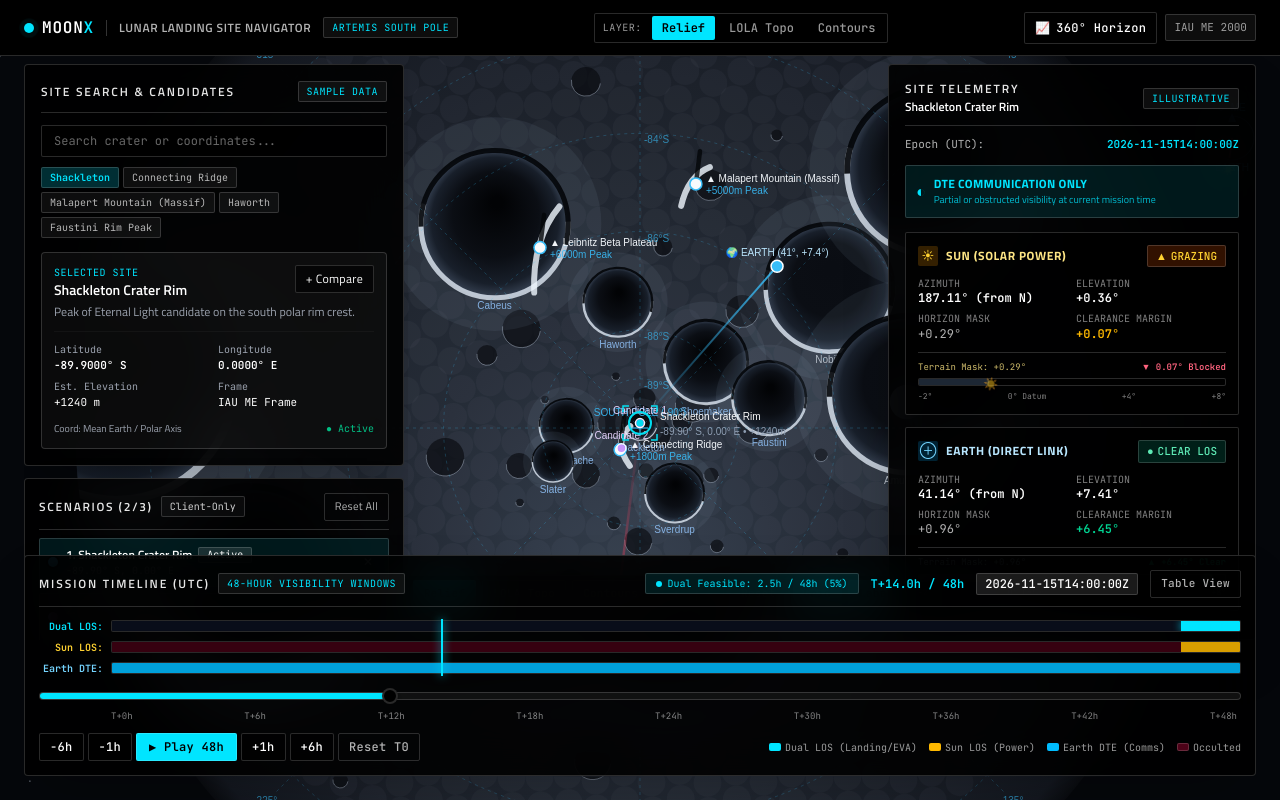
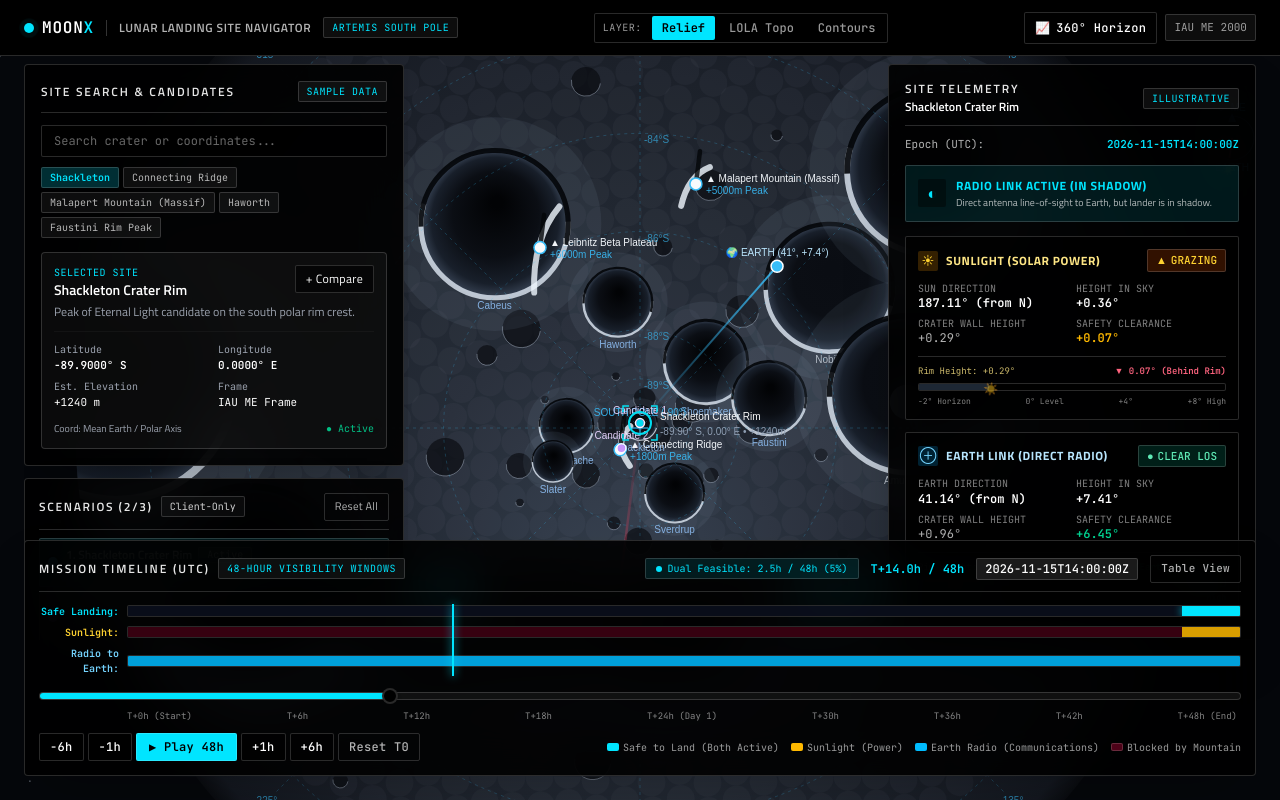
Before and after one commit to Mjay06/MoonX, a Next.js app: page / in a window 1280 px wide. Built offline with nearby package versions, Linux system fonts and the light colour scheme.

Commit message:
feat(ui): convert telemetry and scrubber to plain human language with clear landing indicators

```diff
--- a/src/components/telemetry-panel.tsx
+++ b/src/components/telemetry-panel.tsx
@@ -254,34 +254,38 @@ export function TelemetryPanel({
         <span className="font-semibold text-[#00e5ff]">{timestampUtc}</span>
       </div>
 
-      {/* Joint feasibility banner */}
+      {/* Joint feasibility banner (Plain English) */}
       <div
-        className={`mt-3 flex items-center justify-between rounded-xs border p-2.5 ${
+        className={`mt-3 flex items-center justify-between rounded-xs border p-3 ${
           bothVisible
-            ? "border-emerald-500/40 bg-emerald-950/30 text-emerald-300"
+            ? "border-emerald-500/50 bg-emerald-950/40 text-emerald-300 shadow-[0_0_20px_rgba(16,185,129,0.15)]"
             : sun.visibility === "CLEAR" || earth.visibility === "CLEAR"
               ? "border-[#00e5ff]/40 bg-[#00e5ff]/10 text-[#00e5ff]"
-              : "border-rose-500/40 bg-rose-950/25 text-rose-300"
+              : "border-rose-500/40 bg-rose-950/30 text-rose-300"
         }`}
       >
-        <div className="flex items-center gap-2">
-          <span className="text-base font-bold" aria-hidden="true">
+        <div className="flex items-center gap-2.5">
+          <span className="flex h-7 w-7 shrink-0 items-center justify-center rounded-xs bg-black/40 text-base font-bold" aria-hidden="true">
             {bothVisible ? "✓" : sun.visibility === "CLEAR" || earth.visibility === "CLEAR" ? "◐" : "✕"}
           </span>
           <div>
-            <p className="text-xs font-bold uppercase tracking-wide">
+            <p className="text-xs font-bold uppercase tracking-wider">
               {bothVisible
-                ? "Dual Line-of-Sight Feasible"
+                ? "Safe to Land: Full Power & Communications"
                 : sun.visibility === "CLEAR"
-                  ? "Solar Generation Only"
+                  ? "Solar Power Only (Radio Blocked)"
                   : earth.visibility === "CLEAR"
-                    ? "DTE Communication Only"
-                    : "No Line-of-Sight Available"}
+                    ? "Radio Link Active (In Shadow)"
+                    : "Unsafe: Obscured by Terrain Rim"}
             </p>
-            <p className="text-[10px] opacity-80">
+            <p className="text-[10px] text-white/70 leading-snug mt-0.5">
               {bothVisible
-                ? "Concurrent solar power + Direct-To-Earth communications"
-                : "Partial or obstructed visibility at current mission time"}
+                ? "Simultaneous solar power generation and direct communications with Earth."
+                : sun.visibility === "CLEAR"
+                  ? "Sunlight reaches solar panels, but the crater rim blocks the line to Earth."
+                  : earth.visibility === "CLEAR"
+                    ? "Direct antenna line-of-sight to Earth, but lander is in shadow."
+                    : "Both sunlight and radio links are obstructed by surrounding mountain walls."}
             </p>
           </div>
         </div>
@@ -298,7 +302,7 @@ export function TelemetryPanel({
               ☀
             </span>
             <span className="text-xs font-bold uppercase tracking-wider text-amber-200">
-              Sun (Solar Power)
+              Sunlight (Solar Power)
             </span>
           </div>
           {getStatusBadge(sun.visibility)}
@@ -306,22 +310,22 @@ export function TelemetryPanel({
 
         <dl className="mt-2.5 grid grid-cols-2 gap-x-2 gap-y-1.5 font-mono text-xs">
           <div>
-            <dt className="text-[10px] text-white/50 uppercase">Azimuth</dt>
+            <dt className="text-[10px] text-white/50 uppercase">Sun Direction</dt>
             <dd className="font-semibold text-white">{sun.azimuthDeg}° (from N)</dd>
           </div>
           <div>
-            <dt className="text-[10px] text-white/50 uppercase">Elevation</dt>
+            <dt className="text-[10px] text-white/50 uppercase">Height in Sky</dt>
             <dd className="font-semibold text-white">
               {sun.elevationDeg > 0 ? "+" : ""}
               {sun.elevationDeg}°
             </dd>
           </div>
           <div>
-            <dt className="text-[10px] text-white/50 uppercase">Horizon Mask</dt>
+            <dt className="text-[10px] text-white/50 uppercase">Crater Wall Height</dt>
             <dd className="text-white/70">{sun.horizonMaskDeg > 0 ? "+" : ""}{sun.horizonMaskDeg}°</dd>
           </div>
           <div>
-            <dt className="text-[10px] text-white/50 uppercase">Clearance Margin</dt>
+            <dt className="text-[10px] text-white/50 uppercase">Safety Clearance</dt>
             <dd
               className={
                 sun.marginDeg > 0.25
@@ -340,9 +344,9 @@ export function TelemetryPanel({
         {/* Visual Sun Horizon Clearance Gauge */}
         <div className="mt-2.5 pt-2 border-t border-amber-500/20">
           <div className="flex justify-between font-mono text-[9px] text-amber-200/80 mb-1">
-            <span>Terrain Mask: {sun.horizonMaskDeg > 0 ? "+" : ""}{sun.horizonMaskDeg}°</span>
+            <span>Rim Height: {sun.horizonMaskDeg > 0 ? "+" : ""}{sun.horizonMaskDeg}°</span>
             <span className={sun.visibility === "CLEAR" ? "text-emerald-400 font-semibold" : "text-rose-400 font-semibold"}>
-              {sun.visibility === "CLEAR" ? `▲ ${sun.marginDeg > 0 ? "+" : ""}${sun.marginDeg}° Clear` : `▼ ${sun.marginDeg}° Blocked`}
+              {sun.visibility === "CLEAR" ? `▲ ${sun.marginDeg > 0 ? "+" : ""}${sun.marginDeg}° (Sun Above Rim)` : `▼ ${sun.marginDeg}° (Behind Rim)`}
             </span>
           </div>
           <div className="relative h-2 w-full rounded-xs bg-black/90 overflow-hidden flex border border-white/20">
@@ -354,10 +358,10 @@ export function TelemetryPanel({
             />
           </div>
           <div className="relative mt-1 flex justify-between font-mono text-[8px] text-white/50">
-            <span>-2°</span>
-            <span>0° Datum</span>
+            <span>-2° Horizon</span>
+            <span>0° Level</span>
             <span>+4°</span>
-            <span>+8°</span>
+            <span>+8° High</span>
             {/* Sun position marker */}
             <span
               className="absolute -top-3.5 -translate-x-1/2 text-xs"
@@ -381,7 +385,7 @@ export function TelemetryPanel({
               ⊕
             </span>
             <span className="text-xs font-bold uppercase tracking-wider text-sky-200">
-              Earth (Direct Link)
+              Earth Link (Direct Radio)
             </span>
           </div>
           {getStatusBadge(earth.visibility)}
@@ -389,22 +393,22 @@ export function TelemetryPanel({
 
         <dl className="mt-2.5 grid grid-cols-2 gap-x-2 gap-y-1.5 font-mono text-xs">
           <div>
-            <dt className="text-[10px] text-white/50 uppercase">Azimuth</dt>
+            <dt className="text-[10px] text-white/50 uppercase">Earth Direction</dt>
             <dd className="font-semibold text-white">{earth.azimuthDeg}° (from N)</dd>
           </div>
           <div>
-            <dt className="text-[10px] text-white/50 uppercase">Elevation</dt>
+            <dt className="text-[10px] text-white/50 uppercase">Height in Sky</dt>
             <dd className="font-semibold text-white">
               {earth.elevationDeg > 0 ? "+" : ""}
               {earth.elevationDeg}°
             </dd>
           </div>
           <div>
-            <dt className="text-[10px] text-white/50 uppercase">Horizon Mask</dt>
+            <dt className="text-[10px] text-white/50 uppercase">Crater Wall Height</dt>
             <dd className="text-white/70">{earth.horizonMaskDeg > 0 ? "+" : ""}{earth.horizonMaskDeg}°</dd>
           </div>
           <div>
-            <dt className="text-[10px] text-white/50 uppercase">Clearance Margin</dt>
+            <dt className="text-[10px] text-white/50 uppercase">Safety Clearance</dt>
             <dd
               className={
                 earth.marginDeg > 0.25
@@ -423,9 +427,9 @@ export function TelemetryPanel({
         {/* Visual Earth Horizon Clearance Gauge */}
         <div className="mt-2.5 pt-2 border-t border-sky-500/20">
           <div className="flex justify-between font-mono text-[9px] text-sky-200/80 mb-1">
-            <span>Terrain Mask: {earth.horizonMaskDeg > 0 ? "+" : ""}{earth.horizonMaskDeg}°</span>
+            <span>Rim Height: {earth.horizonMaskDeg > 0 ? "+" : ""}{earth.horizonMaskDeg}°</span>
             <span className={earth.visibility === "CLEAR" ? "text-emerald-400 font-semibold" : "text-rose-400 font-semibold"}>
-              {earth.visibility === "CLEAR" ? `▲ ${earth.marginDeg > 0 ? "+" : ""}${earth.marginDeg}° Clear` : `▼ ${earth.marginDeg}° Blocked`}
+              {earth.visibility === "CLEAR" ? `▲ ${earth.marginDeg > 0 ? "+" : ""}${earth.marginDeg}° (Earth Above Rim)` : `▼ ${earth.marginDeg}° (Behind Rim)`}
             </span>
           </div>
           <div className="relative h-2 w-full rounded-xs bg-black/90 overflow-hidden flex border border-white/20">
@@ -437,10 +441,10 @@ export function TelemetryPanel({
             />
           </div>
           <div className="relative mt-1 flex justify-between font-mono text-[8px] text-white/50">
-            <span>-2°</span>
-            <span>0° Datum</span>
+            <span>-2° Horizon</span>
+            <span>0° Level</span>
             <span>+4°</span>
-            <span>+8°</span>
+            <span>+8° High</span>
             {/* Earth position marker */}
             <span
               className="absolute -top-3.5 -translate-x-1/2 text-xs"
--- a/src/components/time-scrubber-panel.tsx
+++ b/src/components/time-scrubber-panel.tsx
@@ -176,8 +176,8 @@ export function TimeScrubberPanel({
           <div className="relative mb-2 flex flex-col gap-1.5 text-[10px] font-mono">
             {/* Track 1: DUAL FEASIBLE WINDOW (Power + Comms Simultaneously) */}
             <div className="flex items-center gap-2">
-              <span className="w-16 shrink-0 font-semibold text-[#00e5ff] text-right">
-                Dual LOS:
+              <span className="w-20 shrink-0 font-semibold text-[#00e5ff] text-right">
+                Safe Landing:
               </span>
               <div className="relative h-3 w-full rounded-xs bg-black/80 overflow-hidden flex border border-white/20">
                 {feasibilityProfile.steps.map((s, idx) => (
@@ -189,7 +189,7 @@ export function TimeScrubberPanel({
                         ? "bg-[#00e5ff] shadow-[0_0_8px_rgba(0,229,255,0.7)]"
                         : "bg-slate-900/60"
                     }`}
-                    title={`T+${s.hour}h: ${s.isBothClear ? "Concurrent Power & DTE Feasible" : "No Dual Coverage"}`}
+                    title={`T+${s.hour}h: ${s.isBothClear ? "Full Safety: Power & Comms Available" : "Unsafe: Missing Power or Radio"}`}
                   />
                 ))}
               </div>
@@ -197,8 +197,8 @@ export function TimeScrubberPanel({
 
             {/* Track 2: SOLAR POWER WINDOW (Sun Line-of-Sight) */}
             <div className="flex items-center gap-2">
-              <span className="w-16 shrink-0 font-semibold text-amber-300 text-right">
-                Sun LOS:
+              <span className="w-20 shrink-0 font-semibold text-amber-300 text-right">
+                Sunlight:
               </span>
               <div className="relative h-3 w-full rounded-xs bg-black/80 overflow-hidden flex border border-white/20">
                 {feasibilityProfile.steps.map((s, idx) => (
@@ -208,7 +208,7 @@ export function TimeScrubberPanel({
                     className={`h-full ${
                       s.isSunClear ? "bg-amber-400/85" : "bg-rose-950/70"
                     }`}
-                    title={`T+${s.hour}h: ${s.isSunClear ? "Solar Clear (Power Generation)" : "Solar Blocked by Crater Wall"}`}
+                    title={`T+${s.hour}h: ${s.isSunClear ? "Sunlight Available (Solar Power)" : "Shadowed by Crater Wall"}`}
                   />
                 ))}
               </div>
@@ -216,8 +216,8 @@ export function TimeScrubberPanel({
 
             {/* Track 3: DIRECT-TO-EARTH LINK WINDOW (Earth Line-of-Sight) */}
             <div className="flex items-center gap-2">
-              <span className="w-16 shrink-0 font-semibold text-sky-300 text-right">
-                Earth DTE:
+              <span className="w-20 shrink-0 font-semibold text-sky-300 text-right">
+                Radio to Earth:
               </span>
               <div className="relative h-3 w-full rounded-xs bg-black/80 overflow-hidden flex border border-white/20">
                 {feasibilityProfile.steps.map((s, idx) => (
@@ -227,7 +227,7 @@ export function TimeScrubberPanel({
                     className={`h-full ${
                       s.isEarthClear ? "bg-sky-400/85" : "bg-rose-950/70"
                     }`}
-                    title={`T+${s.hour}h: ${s.isEarthClear ? "Earth DTE Clear (Telemetry Link)" : "Earth Blocked by Terrain Rim"}`}
+                    title={`T+${s.hour}h: ${s.isEarthClear ? "Earth Radio Connected (Telemetry)" : "Radio Blocked by Mountain Rim"}`}
                   />
                 ))}
               </div>
@@ -237,7 +237,7 @@ export function TimeScrubberPanel({
             <div
               className="pointer-events-none absolute top-0 bottom-0 w-[2px] bg-[#00e5ff] shadow-[0_0_8px_rgba(0,229,255,1)] z-10 transition-all duration-75"
               style={{
-                left: `calc(4.5rem + (100% - 4.5rem) * ${scrubProgressPct / 100})`,
+                left: `calc(5.5rem + (100% - 5.5rem) * ${scrubProgressPct / 100})`,
               }}
             />
           </div>
@@ -256,16 +256,16 @@ export function TimeScrubberPanel({
           </div>
 
           {/* Timeline Axis Hour Ticks */}
-          <div className="flex justify-between pl-18 pr-1 font-mono text-[9px] text-white/50 mt-0.5">
-            <span>T+0h</span>
+          <div className="flex justify-between pl-22 pr-1 font-mono text-[9px] text-white/50 mt-0.5">
+            <span>T+0h (Start)</span>
             <span>T+6h</span>
             <span>T+12h</span>
             <span>T+18h</span>
-            <span>T+24h</span>
+            <span>T+24h (Day 1)</span>
             <span>T+30h</span>
             <span>T+36h</span>
             <span>T+42h</span>
-            <span>T+48h</span>
+            <span>T+48h (End)</span>
           </div>
 
           {/* Time Controls Bar & Legend */}
@@ -334,19 +334,19 @@ export function TimeScrubberPanel({
             <div className="hidden flex-wrap items-center gap-3 font-mono text-[10px] text-white/60 sm:flex">
               <span className="flex items-center gap-1">
                 <span className="h-2 w-3 rounded-xs bg-[#00e5ff]" />
-                <span>Dual LOS (Landing/EVA)</span>
+                <span>Safe to Land (Both Active)</span>
               </span>
               <span className="flex items-center gap-1">
                 <span className="h-2 w-3 rounded-xs bg-amber-400" />
-                <span>Sun LOS (Power)</span>
+                <span>Sunlight (Power)</span>
               </span>
               <span className="flex items-center gap-1">
                 <span className="h-2 w-3 rounded-xs bg-sky-400" />
-                <span>Earth DTE (Comms)</span>
+                <span>Earth Radio (Communications)</span>
               </span>
               <span className="flex items-center gap-1">
                 <span className="h-2 w-3 rounded-xs bg-rose-950 border border-rose-800" />
-                <span>Occulted</span>
+                <span>Blocked by Mountain</span>
               </span>
             </div>
           </div>
```
